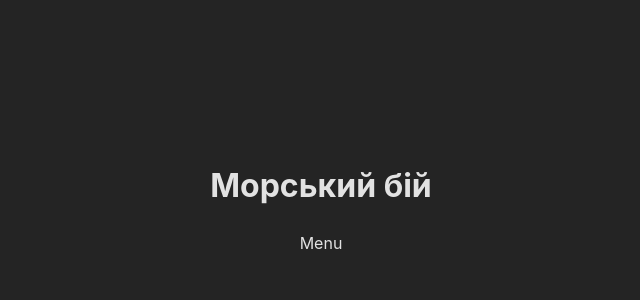
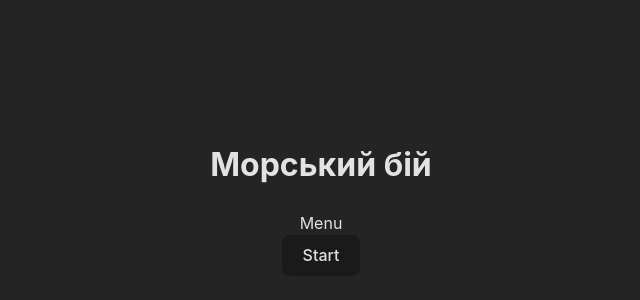
Before and after one commit to shrewman/battleship, a React (Vite) app: page / in a window 1280 px wide. Shown: the part 202-502 px from the top of the page, without its empty margins (319-959 px from the left). Built offline with nearby package versions, Linux system fonts and the light colour scheme.

Commit message:
Added button to start a game

```diff
--- a/src/App.tsx
+++ b/src/App.tsx
@@ -8,11 +8,18 @@ function App() {
         isStarted: false,
     });
 
+    const startGame = () => {
+        setGameState({ ...gameState, isStarted: true });
+    };
+
     return (
         <>
             <h1>Морський бій</h1>
             {!gameState.isStarted && <Menu />}
             {gameState.isStarted && <Game />}
+            <div>
+                <button onClick={startGame}>Start</button>
+            </div>
         </>
     );
 }
```
